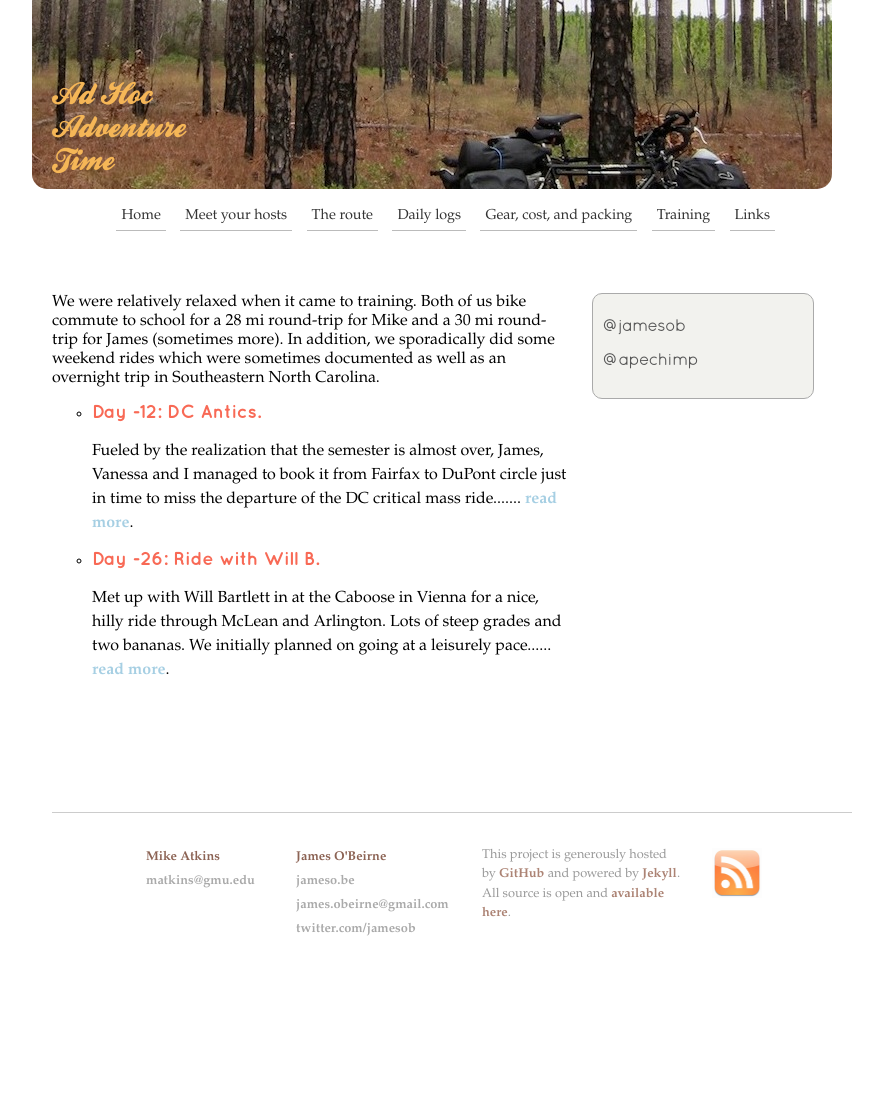
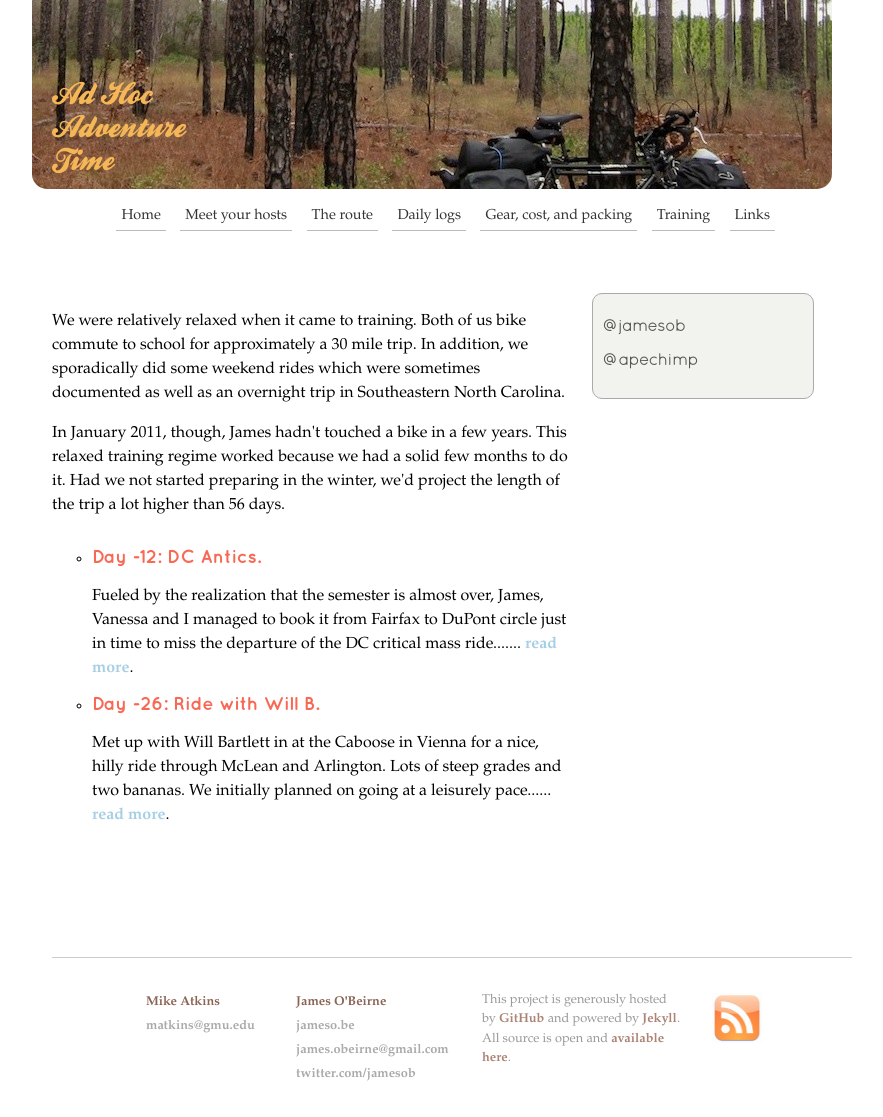
Before and after one commit to jamesob/biketrip, a Jekyll site: the page built from preparing.html, in a window 1280 px wide. Shown: the whole page, without its empty margins (208-1091 px from the left). Built offline with Jekyll 4.4.1, drawn with Linux system fonts in a browser that asks for light colours; before the commit the page ends 972 px from its top, so only the background shows below that.

Commit message:
some training edits

```diff
--- a/preparing.html
+++ b/preparing.html
@@ -3,13 +3,17 @@ layout: withSidebar
 title: Training
 ---
 
-We were relatively relaxed when it came to training. Both of us bike commute to
-school for a 28 mi round-trip for Mike and a 30 mi round-trip for James
-(sometimes more). In addition, we sporadically did some weekend rides which
-were sometimes documented as well as an overnight trip in Southeastern
-North Carolina.
+<p>We were relatively relaxed when it came to training. Both of us bike commute
+to school for approximately a 30 mile trip. In addition, we sporadically did
+some weekend rides which were sometimes documented as well as an overnight trip
+in Southeastern North Carolina.</p>
 
-<div id="news">
+<p>In January 2011, though, James hadn't touched a bike in a few years. This
+relaxed training regime worked because we had a solid few months to do it. Had
+we not started preparing in the winter, we'd project the length of the trip a
+lot higher than 56 days.</p>
+
+<div style="margin-top: 2em;" id="news">
   <ul class="training-posts">
     {% for post in site.categories.training %}
     <li>
```
